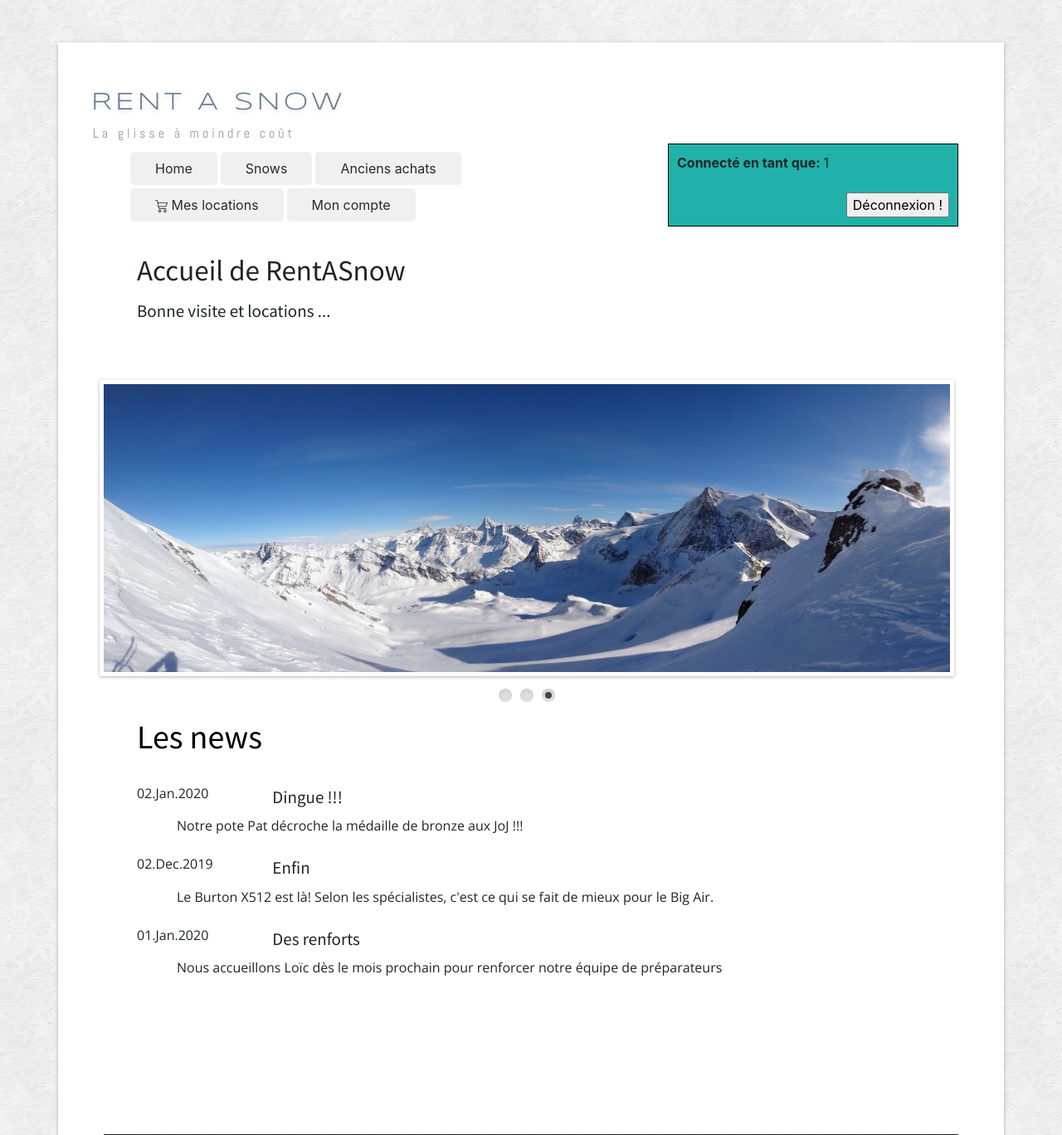
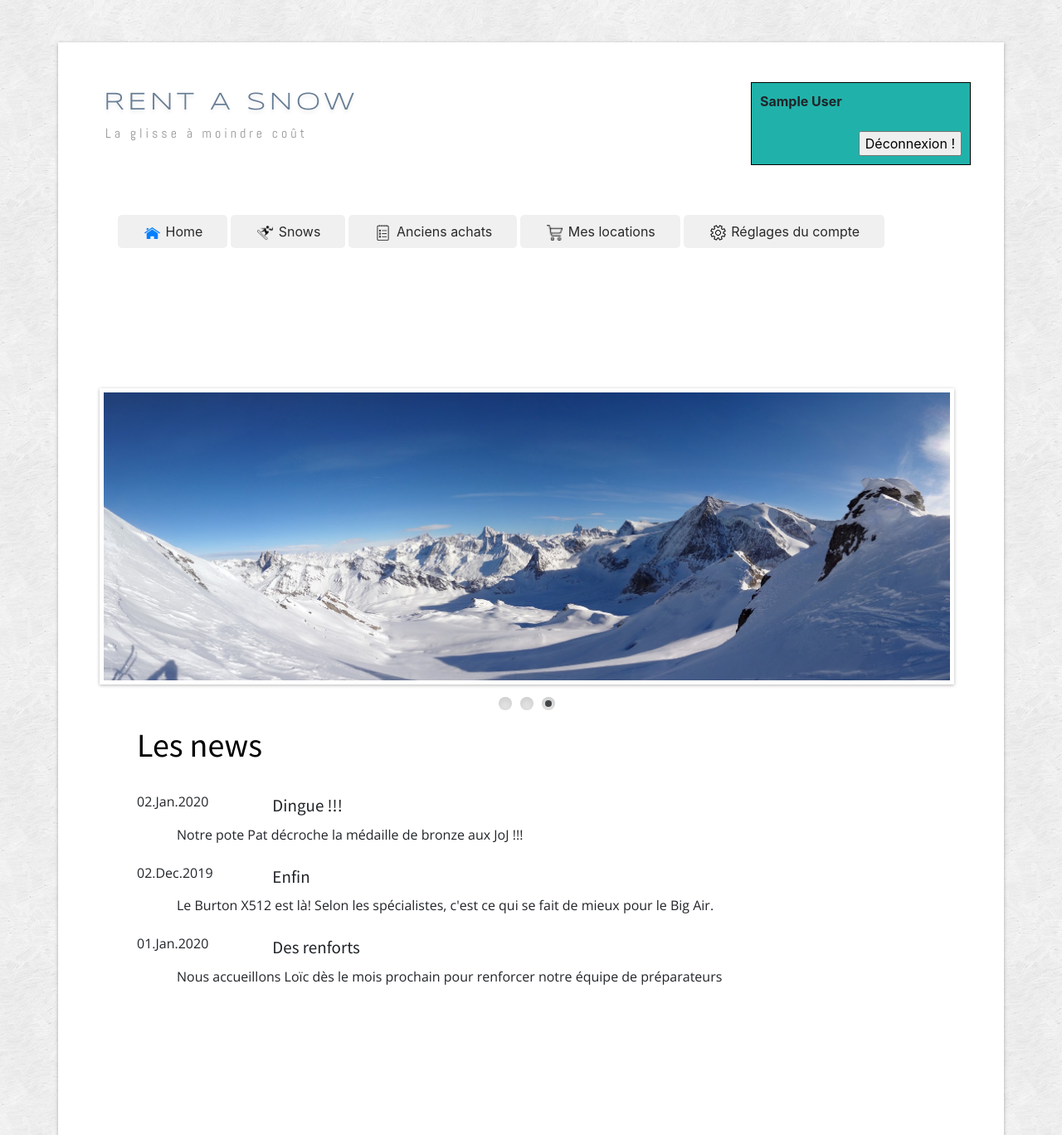
Before and after one commit to samuelroland/ICT-133-RentASnow, a PHP site: page / in a window 1280 px wide. Shown: the top 1368 px of the page at 83% size. Run offline with PHP 8.4, Linux system fonts and the light colour scheme; the visitor is signed in with stand-in values (Sample User, id 1); data that the repository does not hold is empty; some libraries are stand-ins or nearby versions.

Commit message:
fin correction login avec email +remise en forme gabarit + ajout logos au menu
email au lieu de username
gabarit: divLogin position et mise en forme modifiées selon connecté ou pas.

```diff
--- a/controler/controler.php
+++ b/controler/controler.php
@@ -5,8 +5,7 @@
 
 function home()
 {
-    $title = "Accueil de RentASnow";
-    $description = "Bonne visite et locations ...";
+
     $news = getNews();
     require_once 'view/home.php';
 }
@@ -27,6 +26,7 @@
     foreach ($listUsers as $userinrun) {    //scanner toutes les personnes inscrites.
         if ($email == $userinrun['email'] && $password == $userinrun['password']) {
             $_SESSION['user'] = $email;
+            $_SESSION['name'] = $userinrun['firstname'] . " " . $userinrun['lastname'];
         }
     }
     if (isset($_SESSION['user']) == false) {
@@ -39,6 +39,7 @@
 function disconnect()
 {
     unset($_SESSION['user']);
+    unset($_SESSION['name']);
     require_once "view/home.php";
 }
 
--- a/css/style.css
+++ b/css/style.css
@@ -19,7 +19,7 @@
     margin-top: 150px;
 }
 .smallheader{
-    height: 250px;
+    height: 350px;
 }
 .bigheader{
     height: 500px;
@@ -60,3 +60,11 @@
 .imgsnowdetails{
     width: 350px;
 }
+
+.logo{
+    width: 19px;
+    margin: 2px;
+}
+.header-login{
+    margin-top: 48px;
+}
--- a/index.php
+++ b/index.php
@@ -2,10 +2,13 @@
 session_start();
 
 //prendre les valeurs du formulaire de login si rempli:
-if (isset($_POST['user']) && isset($_POST['password'])) {
-    $username = $_POST['username'];
+if (isset($_POST['email']) && isset($_POST['password'])) {
+    $email = $_POST['email'];
     $password = $_POST['password'];
 }
+//Valeurs page accueil par défaut:
+$title = "Accueil de RentASnow";
+$description = "Bonne visite et locations ...";
 
 require "controler/controler.php";
 
--- a/view/gabarit.php
+++ b/view/gabarit.php
@@ -48,17 +48,27 @@
         }
 
         ?>">
-            <div class="row-fluid">
             <div class="row">
-                    <div id="divLogo" class="pull-left">
+                <div id="divLogo" class="col">
                     <a href="index.php" id="divSiteTitle">Rent A Snow</a><br/>
                     <a href="index.php" id="divTagLine">La glisse à moindre coût</a>
                 </div>
+                <?php
+                if (isset($_SESSION['user']) == true) { ?>
+                    <div id="divLogin" class="col-3 header-login">
+                        <form action="/index.php?action=disconnect" method="post">
+                            <strong><?= $_SESSION['name'] ?></strong><br><br>
+                            <input type="submit" value="Déconnexion !">
+                        </form>
                     </div>
-                <div id="divLogin" class=" pull-right col-lg-5 col-md-5 col-sm-12">
+                <?php }
+                ?>
+
+            </div>
             <?php
             //Si il est connecté:
             if (isset($_SESSION['user']) == false) { ?>
+                <div id="divLogin" class=" pull-right col-lg-5 col-md-5 col-sm-12">
                     <form action="/index.php?action=trylogin" method="post">
                         <strong>Connexion</strong><br>
                         <label for="">Identifiant</label>
@@ -66,47 +76,46 @@
                                placeholder="john64@gmail.com"><br>
                         <label for="">Mot de passe</label>
                         <input type="password" class="form-control" id="password" name="password"><br>
+                        <p><a href="/?action=forgotpwd">Mot de passe oublié ? </a></p>
                         <?php
-                            var_dump($_SESSION['failed']);
-                                if ($_SESSION['failed']==true){ //si l'utilisateur à raté à la dernière tentative de login
-                                    var_dump($_SESSION['failed']);
-                                    echo "<p>Les identifiants de connexion ne concordent pas</p>";
+                        if ($_SESSION['failed'] == true) { //si l'utilisateur à raté à la dernière tentative de login
+                            echo "<strong><p class='alert-danger rounded container'>Les identifiants de connexion ne concordent pas</p></strong>";
                         }
+                        ?>
 
-                            ?>
-                            <p><a href="/?action=forgotpwd">Mot de passe oublié ? </a></p>
                         <p>Pas encore inscrit ? <a href="/?action=createaccount">Créer un compte.</a></p>
                         <input type="submit" value="Se connecter !">
                     </form>
-                    <?php } else { //Si il n'est pas connecté:
+                </div>
+            <?php } ?>
+
+            <?php
+            if (isset($_SESSION['user'])==false){   //div du début du menu.
+                echo "<div class='col-lg-7 col-md-5 col-sm-12 '>";
+            }else{
+                echo "<div>";
+            }
             ?>
-                        <form action="/index.php?action=disconnect" method="post">
-                            <strong>Connecté en tant que: </strong>
-                            <span><?= $_SESSION['user'] ?></span><br><br>
-                            <input type="submit" value="Déconnexion !">
-                        </form>
-                    <?php }
-
-                    ?>
-
-                </div>
-
-                <div class="col-lg-7 col-md-5 col-sm-12">
                 <div class="navbar col-12">
                     <ul class="nav nav-pills">
                         <!-- On commence par afficher les boutons qui s'afficheront, peu importe les événements-->
-                            <li><a href="index.php?action=home">Home</a></li>
-                            <li><a href="index.php?action=displaySnows">Snows</a></li>
-                            <li><a href="index.php?action=displaySnows">Anciens achats</a></li>
-                            <li><a href="index.php?action=displayPanier"><img src="view/images/cart.png" alt=""> Mes
+                        <li><a href="index.php?action=home"><img src="/view/logo/house.png" class="logo" alt="">
+                                Home</a></li>
+                        <li><a href="index.php?action=displaySnows"><img src="/view/logo/snowboard.png" class="logo"
+                                                                         alt=""> Snows</a></li>
+                        <li><a href="index.php?action=displaySnows"><img src="/view/logo/liste.png" class="logo"
+                                                                         alt=""> Anciens achats</a></li>
+                        <li><a href="index.php?action=displayPanier"><img class="logo" src="/view/images/cart.png"
+                                                                          alt=""> Mes
                                 locations</a></li>
                         <?php if (isset($_SESSION['user']) == true) { ?>
-                                <li><a href="index.php?action=myaccount">Mon compte</a></li>
+                            <li><a href="index.php?action=myaccount"><img src="/view/logo/réglages.png" class="logo"
+                                                                          alt=""> Réglages du compte</a></li>
                         <?php } ?>
                     </ul>
                 </div>
             </div>
-            </div>
+
         </header>
 
         <div class="contentArea">
```
Lines whose indentation alone changed are shown as unchanged.
